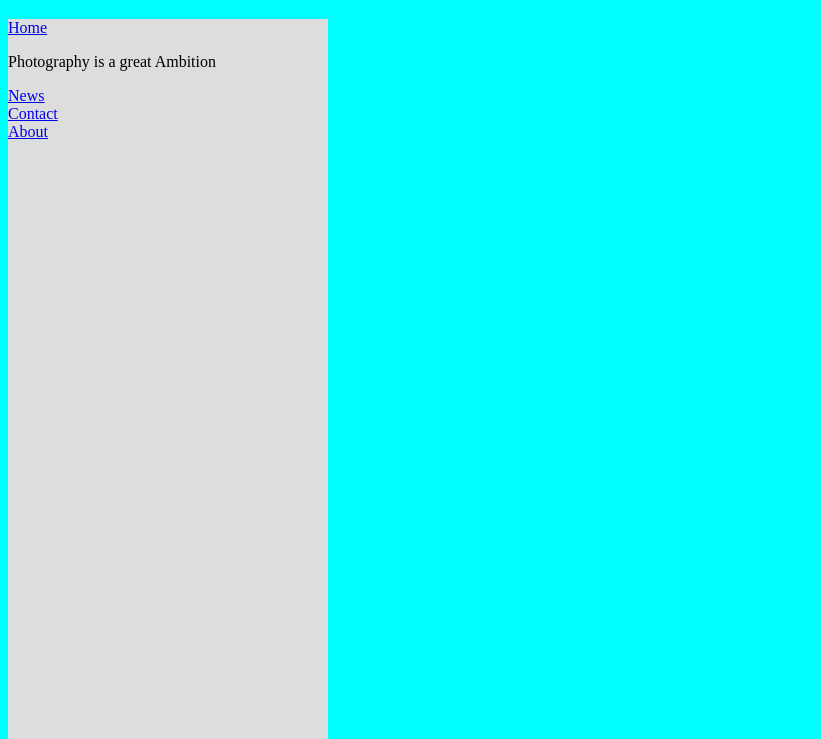
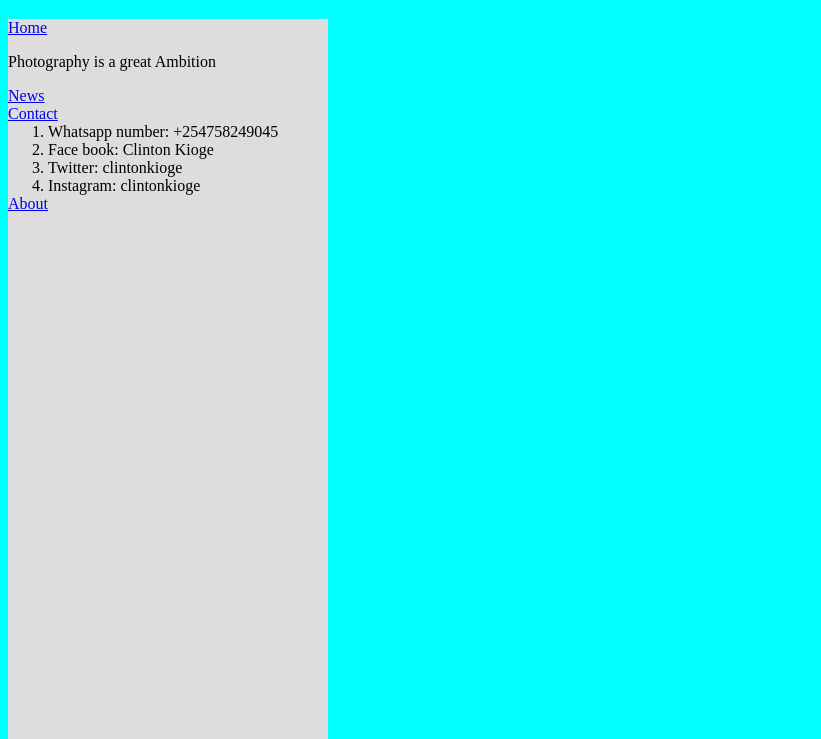
Before and after one commit to Kingsly62/photography-website, a plain HTML site: page index.html in a window 1280 px wide. Shown: the part 61-800 px from the top of the page, without its empty margins (0-821 px from the left). Drawn offline with Linux system fonts and the light colour scheme.

Commit message:
added new list of items below contact

```diff
--- a/index.html
+++ b/index.html
@@ -14,6 +14,13 @@
         <p>Photography is a great Ambition</p>
         <li><a href="news.asp">News</a></li>
         <li><a href="contact.asap">Contact</a></li>
+        <ol>
+    <li>Whatsapp number: +254758249045</li>
+    <li>Face book: Clinton Kioge</li>
+    <li>Twitter: clintonkioge</li>
+        <li>Instagram: clintonkioge</li>
+        </ol>
+
             <li><a href="about.asap">About</a></li>
         </ul>
 
```
